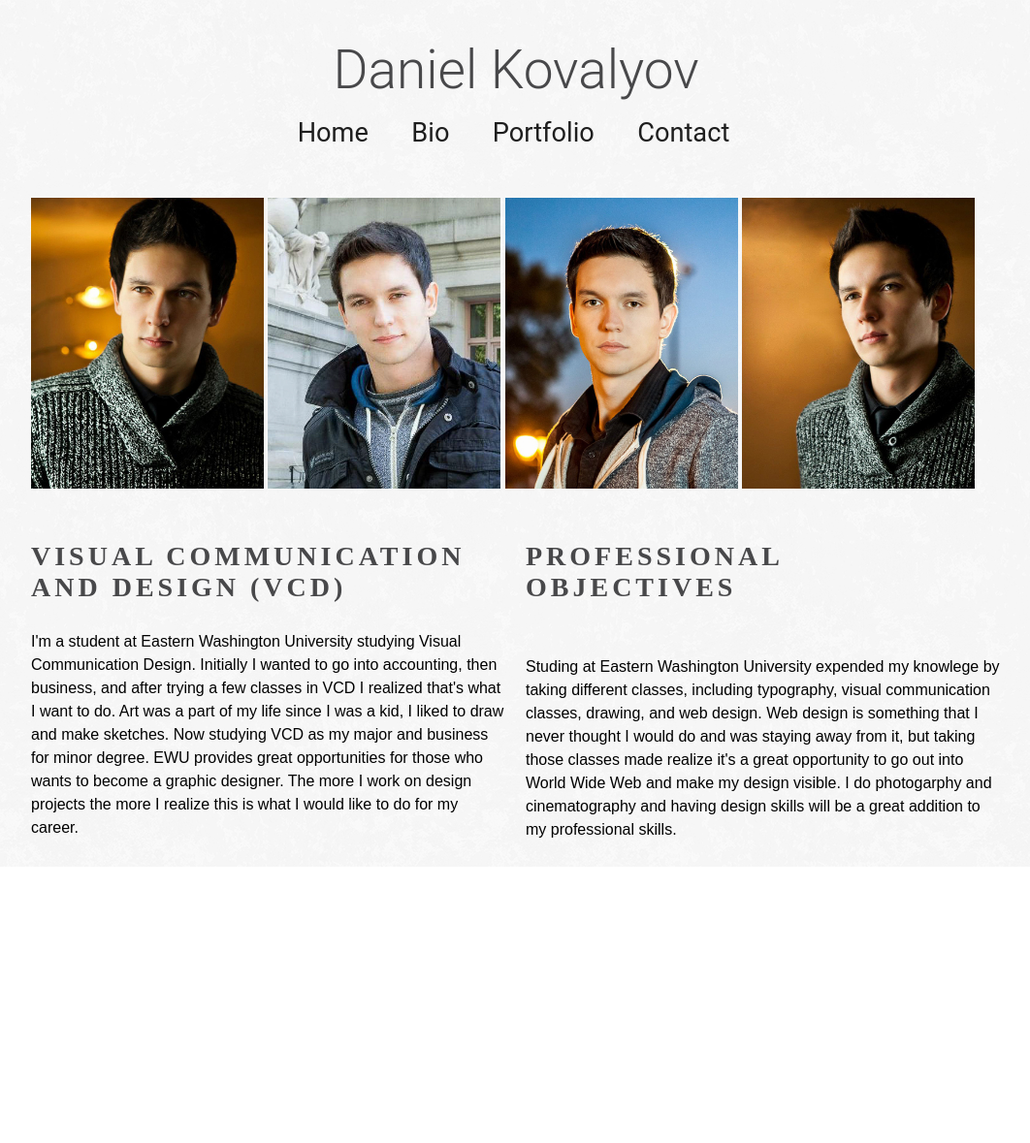
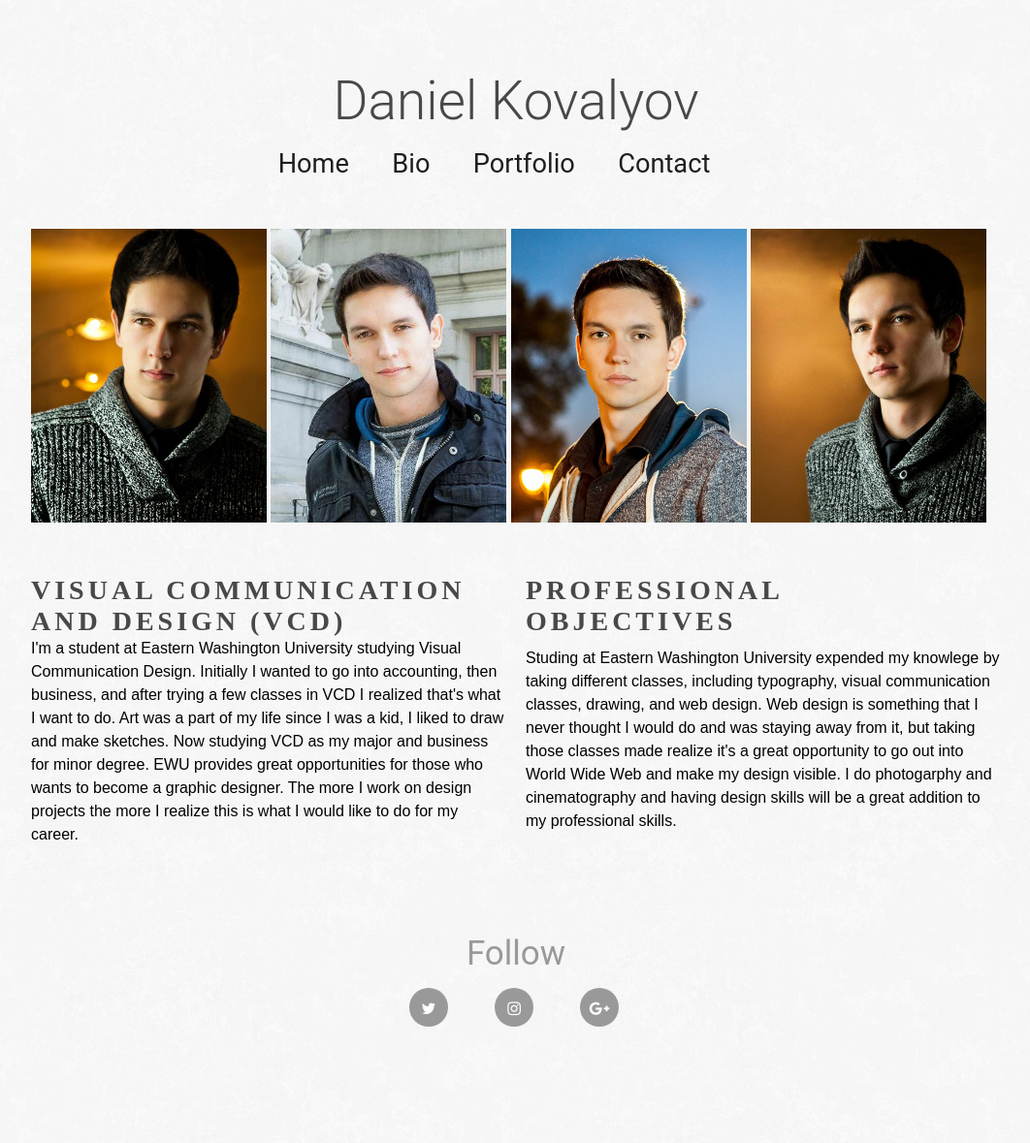
Before and after one commit to danielk7/p1-bio, a plain HTML site: page index.html in a window 1280 px wide. Shown: the whole page at 97% size, without its empty margins (108-1170 px from the left). Before the commit the page ends 894 px from the top, so only its background shows below. Drawn offline with Linux system fonts and the light colour scheme; a web font is replaced by a local one.

Commit message:
Version 11
* Adding social icon links

```diff
--- a/css/styles.css
+++ b/css/styles.css
@@ -79,7 +79,7 @@ nav ul li a:hover {
 }
 
 img {
-	width: 240px;
+	width: 243px;
 }
 
 
@@ -104,6 +104,128 @@ h3 {
 
 }
 
+
+/* FOLLOW Title */
+@import url('http://fonts.googleapis.com/css?family=Lato:300');
+@import url('http://weloveiconfonts.com/api/?family=entypo');
+
+* {
+  margin: 0;
+  padding: 0;
+}
+
+html, body {
+  height: 100%;
+}
+
+
+.content {
+	margin-top: 50px;
+  padding: 30px;
+  padding-bottom: 15px;
+  font: 35px'roboto', sans-serif;
+  text-align: center;
+  color: #999;
+}
+
+.footer {
+  padding: 0px;
+  text-align: center;
+}
+
+.content:hover {
+	color: #222;
+}
+
+
+* { -moz-box-sizing: border-box; -webkit-box-sizing: border-box; box-sizing: border-box; }
+
+html{
+	-moz-text-size-adjust: 100%;
+	-ms-text-size-adjust: 100%;
+	-webkit-text-size-adjust: 100%;
+	-o-text-size-adjust: 100%;
+	text-size-adjust: 100%;
+}
+
+body{
+	font-family: sans-serif;
+	padding: 2rem 4rem;
+	background-color: #f5f5f5;
+}
+
+section{
+  width: 400px;
+  margin-top: -10px;
+  margin: 0 auto;
+  padding-left: 90px;
+}
+
+.hide-text{
+	text-indent: 100%;
+	white-space: nowrap;
+	overflow: hidden;
+	display: block;
+}
+
+.ease-all{
+	-webkit-transition: all 400ms ease-in-out;
+	-moz-transition: all 400ms ease-in-out;
+	-o-transition: all 400ms ease-in-out;
+	-ms-transition: all 400ms ease-in-out;
+	transition: all 400ms ease-in-out;
+}
+
+/* Social Icons */
+
+.social{
+	height: 10rem;
+  list-style-type: none;
+  margin: 0;
+  padding: 0px;
+  text-align: center;
+}
+
+
+.social li a{
+	display: inline-block;
+	float: left;
+	width: 40px;
+	height: 40px;
+	margin-right: 3rem;
+	text-align: center;
+	padding-top: 13px;
+
+	-webkit-border-radius:20px;
+	-moz-border-radius:20px;
+	-o-border-radius:20px;
+	-ms-border-radius:20px;
+	border-radius:20px;
+
+	/*background-color: #222;*/
+	-webkit-box-shadow: inset 0 0 0 40px #222;
+	-moz-box-shadow: inset 0 0 0 40px #222;
+	-o-box-shadow: inset 0 0 0 40px #222;
+	-ms-box-shadow: inset 0 0 0 40px #222;
+	box-shadow: inset 0 0 0 40px #999;
+
+	color: #fff;
+}
+
+.social li a:hover{
+	-webkit-box-shadow: inset 0 0 0 3px #222;
+	-moz-box-shadow: inset 0 0 0 3px #222;
+	-o-box-shadow: inset 0 0 0 3px #222;
+	-ms-box-shadow: inset 0 0 0 3px #222;
+	box-shadow: inset 0 0 0 3px #222;
+
+	color: #222;
+}
+
+
+
+
+
 /* Show Grid */
 .showgrid {
 	background: url("../img/grid-bg.png") repeat-y;
--- a/index.html
+++ b/index.html
@@ -63,6 +63,20 @@
 
 </div>
 
+<div class="content">Follow</div>
+<div class="footer">
+	</div>
+
+	<link href="http://netdna.bootstrapcdn.com/font-awesome/4.0.3/css/font-awesome.css" rel="stylesheet">
+	<section>
+		<ul class="social">
+			<li><a class="ease-all" href="#"><i class="fa fa-twitter"></i><span class="hide-text">Twitter</span></a></li>
+			<li><a class="ease-all" href="#"><i class="fa fa-instagram"></i><span class="hide-text">Instagram</span></a></li>
+			<li><a class="ease-all" href="#"><i class="fa fa-google-plus"></i><span class="hide-text">Google Plus</span></a></li>
+		</ul>
+</section>
+
+
 
 </body>
 </html>
```
